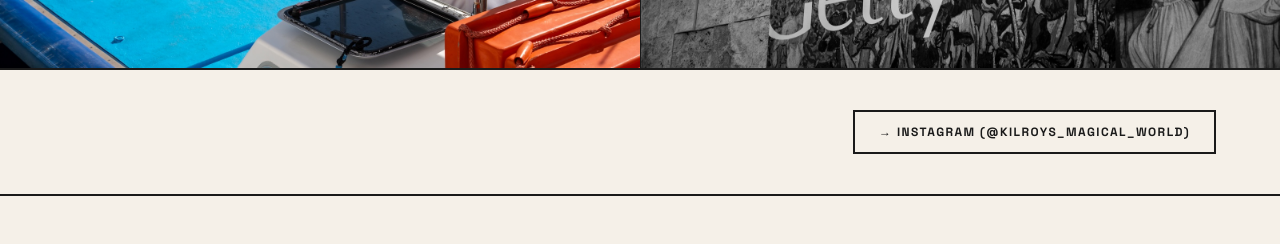
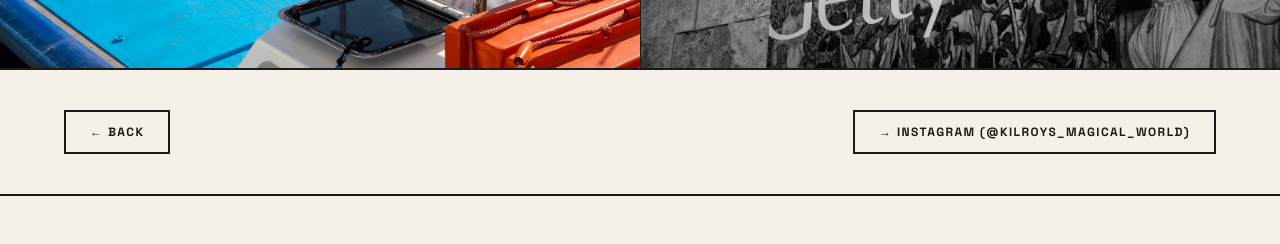
Before and after one commit to sethsuk/sethsuk.github.io, a Next.js app: page /photos in a window 1280 px wide. Shown: the part 2706-2950 px from the top of the page. Built offline with nearby package versions, Linux system fonts and the light colour scheme.

Commit message:
fixed anchor point

```diff
--- a/src/app/page.tsx
+++ b/src/app/page.tsx
@@ -45,7 +45,7 @@ export default function HomePage() {
               href="#projects"
               className="font-display font-bold text-xs tracking-label uppercase border-b-2 border-ink self-start pb-1 hover:text-red transition-colors select-none"
             >
-              ↓ Selected Projects
+              ↓ Work
             </a>
           </div>
 
@@ -62,7 +62,7 @@ export default function HomePage() {
       </section>
 
       {/* ── Selected Work ─────────────────────────────────────────── */}
-      <section id="projects" className="border-b-2 border-ink scroll-mt-[57px]">
+      <section id="projects" className="border-b-2 border-ink scroll-mt-[63px]">
         <SectionBanner>Selected Projects</SectionBanner>
         <div className="grid grid-cols-1 md:grid-cols-2 gap-px bg-ink">
           {featured.map((project) => (
--- a/src/app/photos/page.tsx
+++ b/src/app/photos/page.tsx
@@ -1,5 +1,6 @@
 import type { Metadata } from 'next'
 import Image from 'next/image'
+import Link from 'next/link'
 import { siteContent } from '@/lib/content'
 import { photos } from '@/lib/photos'
 import SectionBanner from '@/components/SectionBanner'
@@ -29,7 +30,13 @@ export default function PhotosPage() {
         ))}
       </div>
 
-      <div className="px-6 md:px-16 py-10 flex justify-end">
+      <div className="px-6 md:px-16 py-10 flex justify-between">
+        <Link
+          href="/"
+          className="font-display font-bold text-xs tracking-label uppercase border-2 border-ink px-6 py-3 hover:bg-ink hover:text-bg transition-colors select-none"
+        >
+          ← Back
+        </Link>
         <a
           href={instagramUrl}
           target="_blank"
```
